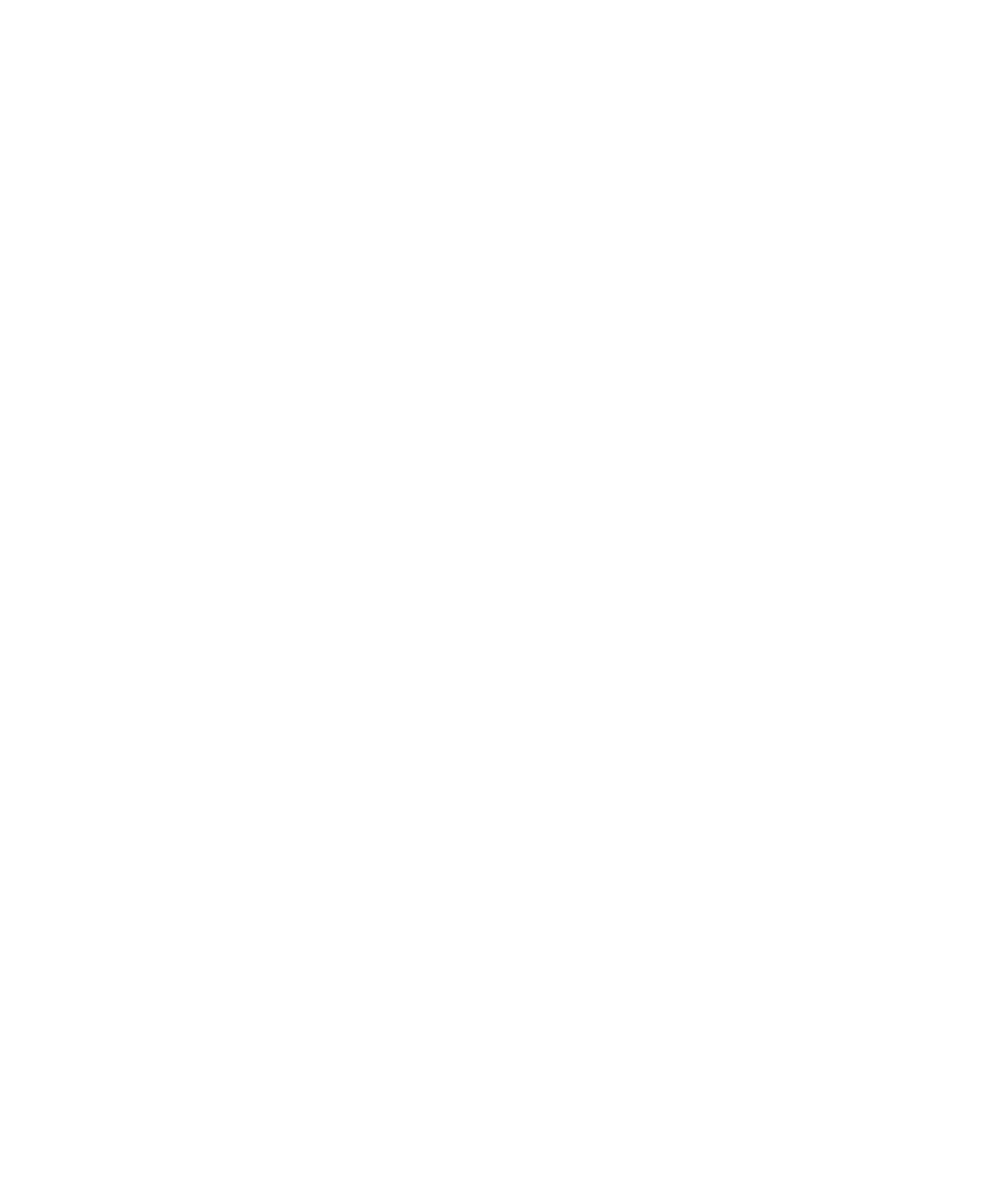
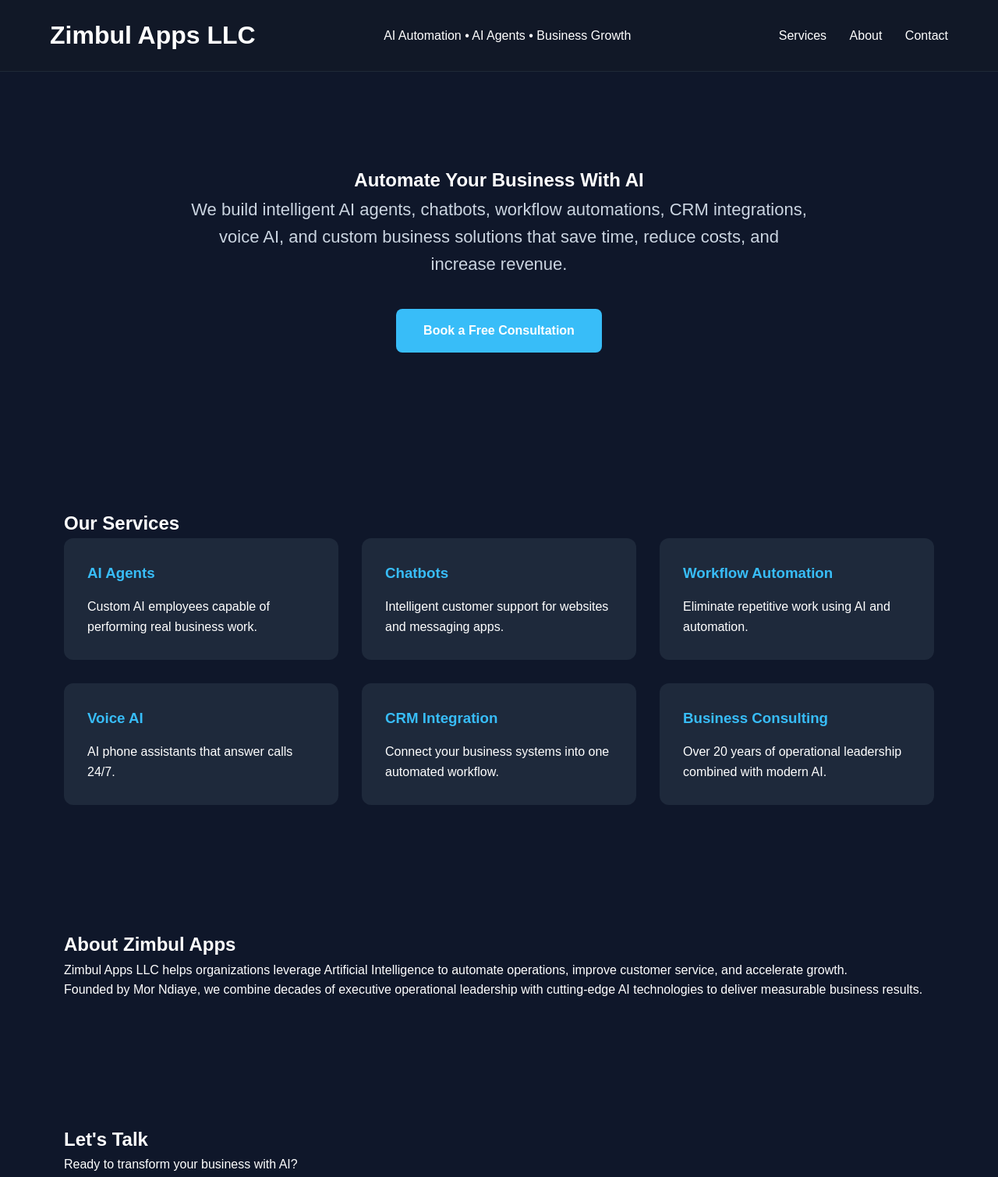
Before and after one commit to ZimbulND/zimbulapps-site, a plain HTML site: page index.html in a window 1280 px wide. Shown: the top 1509 px of the page at 78% size. Before the commit the page ends 800 px from the top, so only its background shows below. Drawn offline with Linux system fonts and the light colour scheme.

Commit message:
Add Homepage HTML

```diff
--- a/index.html
+++ b/index.html
@@ -1,14 +1,148 @@
 <!DOCTYPE html>
 <html lang="en">
-
 <head>
     <meta charset="UTF-8">
     <meta name="viewport" content="width=device-width, initial-scale=1.0">
     <title>Zimbul Apps LLC | AI Automation</title>
+
+    <link rel="stylesheet" href="styles.css">
 </head>
 
 <body>
 
+<header>
+    <div class="container">
+        <h1>Zimbul Apps LLC</h1>
+        <p>AI Automation • AI Agents • Business Growth</p>
+
+        <nav>
+            <a href="#services">Services</a>
+            <a href="#about">About</a>
+            <a href="#contact">Contact</a>
+        </nav>
+    </div>
+</header>
+
+<section class="hero">
+    <div class="container">
+        <h2>Automate Your Business With AI</h2>
+
+        <p>
+            We build intelligent AI agents, chatbots, workflow automations,
+            CRM integrations, voice AI, and custom business solutions that
+            save time, reduce costs, and increase revenue.
+        </p>
+
+        <a class="btn" href="#contact">Book a Free Consultation</a>
+    </div>
+</section>
+
+<section id="services" class="services">
+
+    <div class="container">
+
+        <h2>Our Services</h2>
+
+        <div class="cards">
+
+            <div class="card">
+                <h3>AI Agents</h3>
+                <p>
+                    Custom AI employees capable of performing real business work.
+                </p>
+            </div>
+
+            <div class="card">
+                <h3>Chatbots</h3>
+                <p>
+                    Intelligent customer support for websites and messaging apps.
+                </p>
+            </div>
+
+            <div class="card">
+                <h3>Workflow Automation</h3>
+                <p>
+                    Eliminate repetitive work using AI and automation.
+                </p>
+            </div>
+
+            <div class="card">
+                <h3>Voice AI</h3>
+                <p>
+                    AI phone assistants that answer calls 24/7.
+                </p>
+            </div>
+
+            <div class="card">
+                <h3>CRM Integration</h3>
+                <p>
+                    Connect your business systems into one automated workflow.
+                </p>
+            </div>
+
+            <div class="card">
+                <h3>Business Consulting</h3>
+                <p>
+                    Over 20 years of operational leadership combined with modern AI.
+                </p>
+            </div>
+
+        </div>
+
+    </div>
+
+</section>
+
+<section id="about" class="about">
+
+    <div class="container">
+
+        <h2>About Zimbul Apps</h2>
+
+        <p>
+            Zimbul Apps LLC helps organizations leverage Artificial Intelligence
+            to automate operations, improve customer service, and accelerate growth.
+        </p>
+
+        <p>
+            Founded by Mor Ndiaye, we combine decades of executive operational
+            leadership with cutting-edge AI technologies to deliver measurable
+            business results.
+        </p>
+
+    </div>
+
+</section>
+
+<section id="contact" class="contact">
+
+    <div class="container">
+
+        <h2>Let's Talk</h2>
+
+        <p>
+            Ready to transform your business with AI?
+        </p>
+
+        <a class="btn" href="mailto:info@zimbulapps.com">
+            Contact Us
+        </a>
+
+    </div>
+
+</section>
+
+<footer>
+
+    <div class="container">
+
+        <p>
+            © 2026 Zimbul Apps LLC • AI Automation Solutions
+        </p>
+
+    </div>
+
+</footer>
+
 </body>
-
 </html>
```
